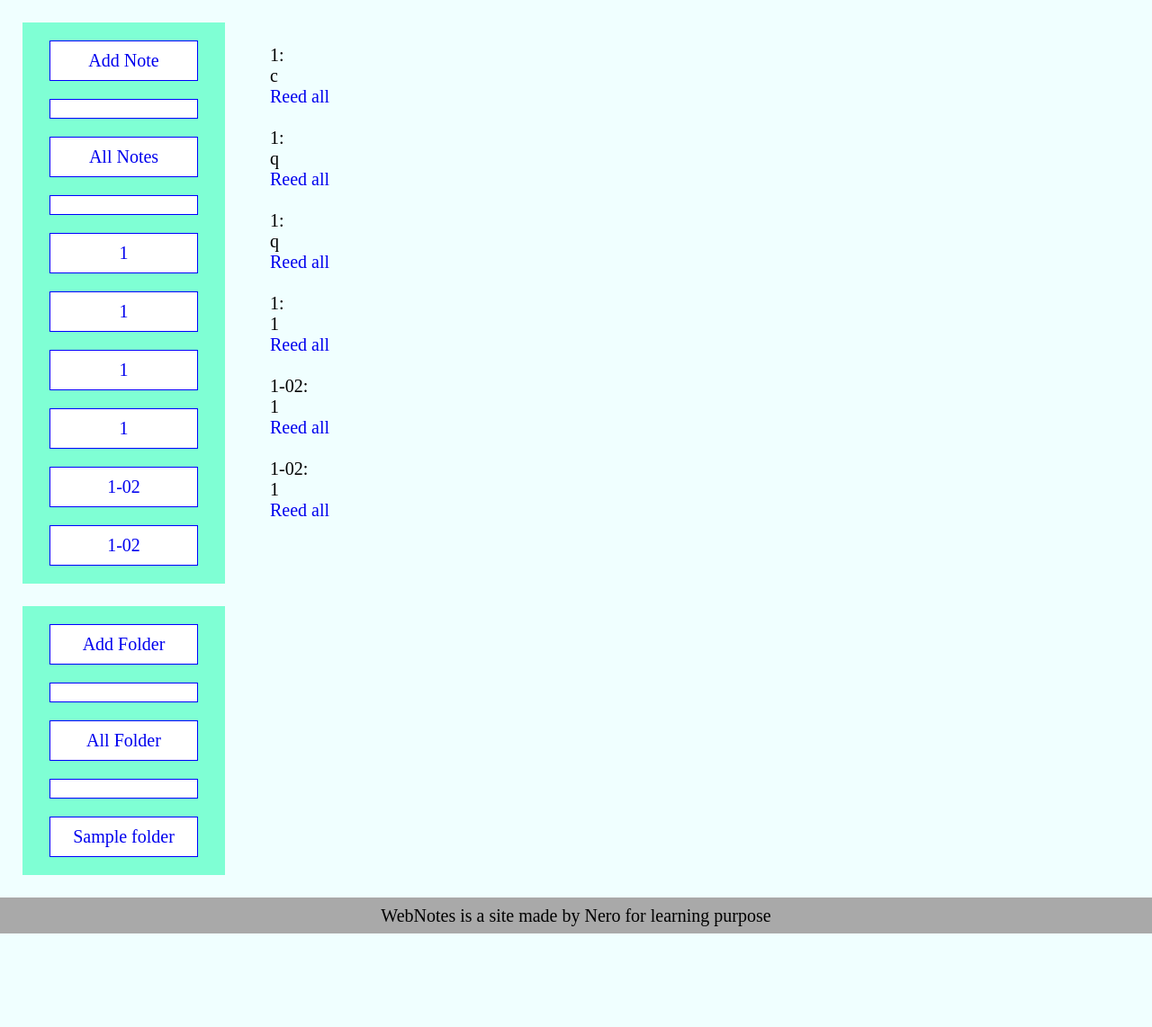
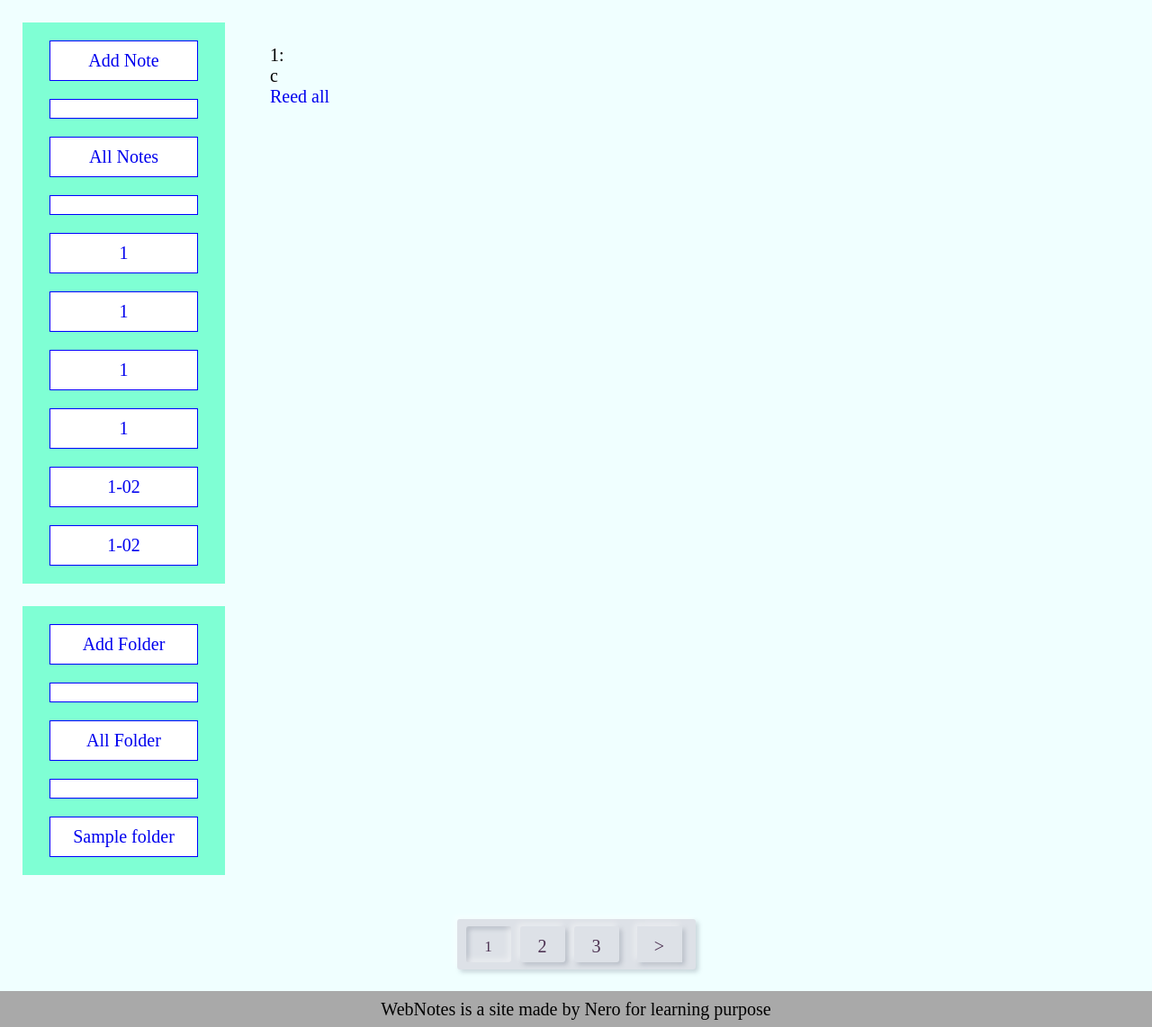
Before and after one commit to nero1933/WebNotes, a Django app: page /private_notes/ in a window 1280 px wide. Shown: the part 85-1227 px from the top of the page at 90% size. Before the commit the page ends 1123 px from the top, so only its background shows below. Run offline with Django 4.2, Linux system fonts and the light colour scheme; a user stored in the database is signed in; data comes from the database, SQL or seed files in the repository; both versions use the stored data as it was after the commit; tables that the repository leaves empty hold one stand-in row (values such as "Sample post").

Commit message:
Add: Pagination

```diff
--- a/notes/models.py
+++ b/notes/models.py
@@ -19,6 +19,9 @@ class Note(models.Model):
 
     def get_absolute_url(self):
         return reverse('show_note', kwargs={'username': self.user.username, 'note_slug': self.slug})
+
+    class Meta:
+        ordering = ['time_created']
 
 
 class Folder(models.Model):
--- a/notes/static/notes/css/styles.css
+++ b/notes/static/notes/css/styles.css
@@ -4,6 +4,10 @@
     padding: 0;
 
     font-size: 20px;
+}
+
+body {
+    background: azure;
 }
 
 a {
@@ -16,13 +20,13 @@ a:hover {
 }
 
 .container {
-    width: 100%;
-    height: 100%;
     min-height: 85vh;
+}
+
+.container-wrapper {
+    min-height: 72vh;
 
     display: flex;
-
-    background: azure;
 }
 
 .container-sign-in {
@@ -151,17 +155,85 @@ a:hover {
 
 /* content starts */
 
-.content {
-    width: 100%;
-    height: 200vh;
-    min-height: 85vh;
+/*.content {*/
+/*    width: 100%;*/
+/*    height: 200vh;*/
+/*    min-height: 85vh;*/
 
-    padding: 65px;
+/*    padding: 65px;*/
 
+/*    display: flex;*/
+/*}*/
+
+/* content ends */
+
+/* pagination starts */
+
+.container-pagination {
     display: flex;
 }
 
-/* content ends */
+.pagination {
+    height: 100%;
+    min-height: 7vh;
+
+    margin: 3vh auto;
+    padding: 5px;
+
+    display: flex;
+    place-items: center;
+    text-align: center;
+    justify-content: center;
+    align-self: center;
+
+    background: #dde1e7;
+    border-radius: 3px;
+    box-shadow: -3px -3px 7px #ffffff73, 3px 3px 5px rgba(94, 104, 121, 0.288);
+
+    list-style: none;
+}
+
+.pagination li, .pagination a {
+    height: 40px;
+    width: 50px;
+
+    display: block;
+
+
+    color: #4d3252;
+    text-decoration: none;
+    line-height: 45px;
+}
+
+.pagination-item, .pagination-item-selected {
+    margin: 0 5px;
+
+    flex: 1;
+
+    background: #dde1e7;
+    border-radius: 3px;
+}
+
+.pagination-item, .pagination-previous, .pagination-next {
+    font-size: 18px;
+    box-shadow: -3px -3px 7px #ffffff73, 3px 3px 5px rgba(94, 104, 121, 0.288);
+}
+
+.pagination-item-selected {
+    font-size: 17px;
+    box-shadow: inset -3px -3px 7px #ffffff73,
+    inset 3px 3px 5px rgba(94, 104, 121, 0.288);
+}
+
+.pagination-previous {
+  margin: 0 15px 0 10px;
+}
+
+.pagination-next {
+  margin: 0 10px 0 15px;
+}
+
+/* pagination ends */
 
 /* footer starts */
 
--- a/notes/templates/notes/base.html
+++ b/notes/templates/notes/base.html
@@ -38,11 +38,48 @@
 <!-- container -->
 <div class="container">
 
-<!-- sidebar -->
-{% block sidebar %}{% endblock %}
+    <div class="container-wrapper">
 
-<!-- content -->
-{% block content %}{% endblock %}
+        <!-- sidebar -->
+        {% block sidebar %}{% endblock %}
+
+        <!-- content -->
+        {% block content %}{% endblock %}
+
+    </div>
+
+    <!-- pagination -->
+    {% if  page_obj.has_other_pages %}
+        <nav class="container-pagination">
+            <ul class="pagination">
+
+                {% if page_obj.has_previous %}
+                    <li class="pagination-previous">
+                        <a href="?page={{ page_obj.previous_page_number }}">&lt;</a>
+                    </li>
+                {% endif %}
+
+                {% for p in paginator.page_range %}
+                    {% if page_obj.number == p %}
+                        <li class="pagination-item-selected">
+                            {{ p }}
+                        </li>
+                    {% elif p >= page_obj.number|add:-2 and p <= page_obj.number|add:2 %}
+                        <li class="pagination-item">
+                            <a href="?page={{ p }}">{{ p }}</a>
+                        </li>
+                    {% endif %}
+                {% endfor %}
+
+                {% if page_obj.has_next %}
+                    <li class="pagination-next">
+                        <a href="?page={{ page_obj.next_page_number }}">&gt;</a>
+                    </li>
+                {% endif %}
+
+            </ul>
+        </nav>
+    {% endif %}
 
 </div>
 
--- a/notes/templates/notes/private_notes.html
+++ b/notes/templates/notes/private_notes.html
@@ -6,10 +6,10 @@
             <ul class="sidebar-links">
                 <li class="sidebar-item"><a href="{% url 'add_private_note' %}">Add Note</a></li>
                 <li class="sidebar-item"></li>
-                {% if notes|length > 0 %}
+                {% if sidebar_notes|length > 0 %}
                     <li class="sidebar-item"><a href="{% url 'private_notes' %}">All Notes</a></li>
                     <li class="sidebar-item"></li>
-                    {% for n in notes %}
+                    {% for n in sidebar_notes %}
                         {% if n.pk == note_selected %}
                             <li class="sidebar-selected">{{ n }}</li>
                         {% else %}
@@ -24,10 +24,10 @@
             <ul class="sidebar-links">
                 <li class="sidebar-item"><a href="{% url 'add_folder' %}">Add Folder</a></li>
                 <li class="sidebar-item"></li>
-                {% if folders|length > 0 %}
+                {% if sidebar_folders|length > 0 %}
                     <li class="sidebar-item"><a href="{% url 'all_folders' %}">All Folder</a></li>
                     <li class="sidebar-item"></li>
-                    {% for f in folders %}
+                    {% for f in sidebar_folders %}
                         {% if f.pk == folder_selected and folder_link %}
                             <li class="sidebar-selected"><a href="{{ f.get_absolute_url }}">{{ f }}</a></li>
                         {% elif f.pk == folder_selected %}
--- a/notes/utils.py
+++ b/notes/utils.py
@@ -14,12 +14,14 @@ menu = [
 
 
 class DataMixin:
+    paginate_by = 1
+
     def get_user_context(self, **kwargs):
         context = kwargs
         context['menu'] = menu
         self.kwargs['username'] = self.request.user
-        context['folders'] = Folder.objects.filter(user__username=self.kwargs['username']).select_related('user')
-        context['notes'] = Note.objects.filter(user__username=self.kwargs['username']).select_related('user')
+        context['sidebar_folders'] = Folder.objects.filter(user__username=self.kwargs['username']).select_related('user')
+        context['sidebar_notes'] = Note.objects.filter(user__username=self.kwargs['username']).select_related('user')
 
         return context
 
@@ -41,8 +43,9 @@ class DataAssignMixin:
             obj = model.objects.get(user=user_id, slug=slug)
 
             while obj:
-                duplicate = findall(r'(?:\-)(\d{2})(?<=$)', slug)[0]
-                slug = slug[:-2] + str(int(duplicate) + 1).rjust(2, '0')
+                # duplicate_number = findall(r'(?:\-)(\d{2})(?<=$)', slug)[0]
+                duplicate_number = slug[-2:]
+                slug = slug[:-2] + str(int(duplicate_number) + 1).rjust(2, '0')
                 obj = model.objects.get(user=user_id, slug=slug)
 
         except model.DoesNotExist:
--- a/notes/views.py
+++ b/notes/views.py
@@ -22,16 +22,16 @@ def index(request):
 class PrivateNotes(LoginRequiredMixin, DataMixin, ListView):
     model = Note
     template_name = 'notes/private_notes.html'
-    # context_object_name = 'notes'
+    context_object_name = 'notes'
 
     def get_context_data(self, *, object_list=None, **kwargs):
         context = super().get_context_data(**kwargs)
         c_def = self.get_user_context(title='Private Notes')
         return dict(list(context.items()) + list(c_def.items()))
 
-    # def get_queryset(self):
-    #     self.kwargs['username'] = self.request.user
-    #     return Note.objects.filter(user__username=self.kwargs['username']).select_related('user')
+    def get_queryset(self):
+        self.kwargs['username'] = self.request.user
+        return Note.objects.filter(user__username=self.kwargs['username']).select_related('user')
 
 
 class ShowNote(LoginRequiredMixin, DataMixin, DetailView):
@@ -79,11 +79,15 @@ class AddPrivateNote(LoginRequiredMixin, DataMixin, DataAssignMixin, CreateView)
 class AllFolders(LoginRequiredMixin, DataMixin, ListView):
     model = Folder
     template_name = 'notes/all_folders.html'
+    context_object_name = 'folders'
 
     def get_context_data(self, *, object_list=None, **kwargs):
         context = super().get_context_data(**kwargs)
         c_def = self.get_user_context(title='All Folders')
         return dict(list(context.items()) + list(c_def.items()))
+
+    def get_queryset(self):
+        return Folder.objects.filter(user__username=self.request.user).select_related('user')
 
 
 class ShowFolder(LoginRequiredMixin, DataMixin, ListView):
```
Also changed, not shown: db.sqlite3.
